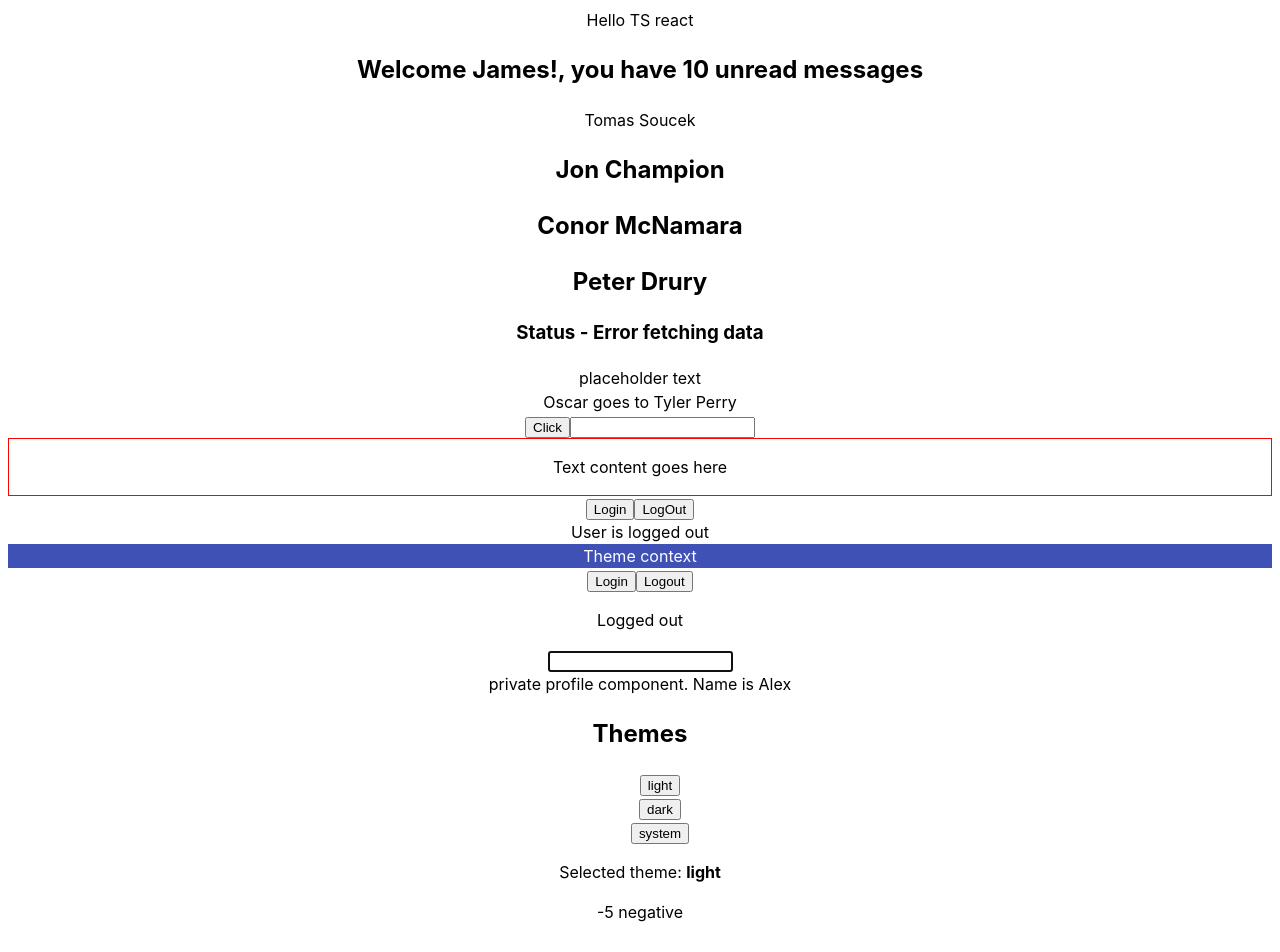
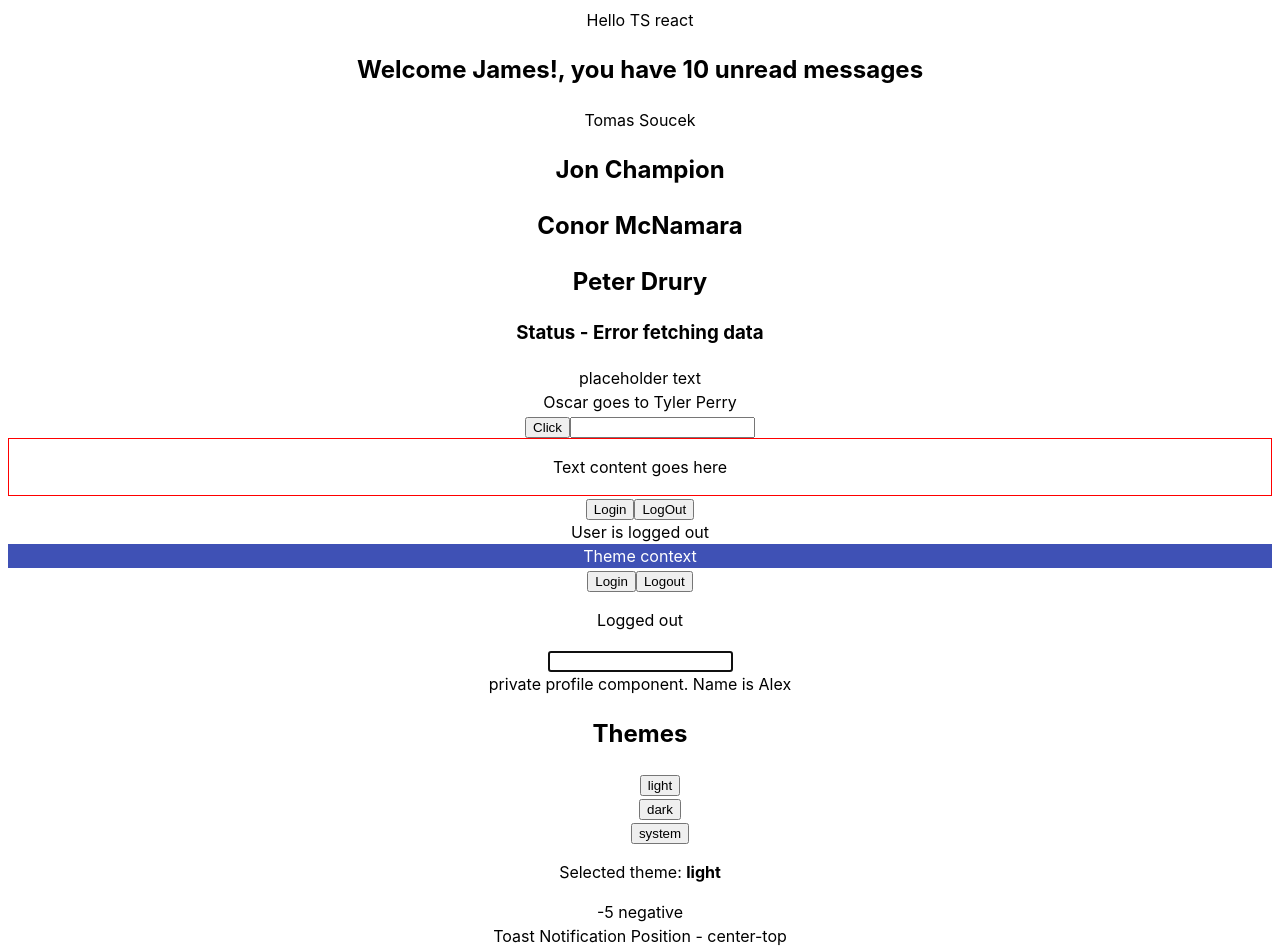
Before and after one commit to dareyOG/react-TS-vite, a React (Vite) app: page / in a window 1280 px wide. Shown: the top 952 px of the page. Built offline with nearby package versions, Linux system fonts and the light colour scheme.

Commit message:
✅template literals and Exclude

```diff
--- a/src/App.tsx
+++ b/src/App.tsx
@@ -19,6 +19,7 @@
 import LoggedIn from './components/state/LoggedIn';
 import Status from './components/Status';
 import RandomNumber from './components/restriction/RandomNumber';
+import Toast from './components/TemplateLiterals/Toast';
 
 function App() {
   const personName = { first: 'Tomas', last: 'Soucek' };
@@ -60,6 +61,7 @@
       <Private isLoggedIn={true} component={Profile} />
       <Themes />
       <RandomNumber value={-5} isNegative />
+      <Toast position="center-top" />
     </div>
   );
 }
--- /dev/null
+++ b/src/components/TemplateLiterals/Toast.tsx
@@ -0,0 +1,11 @@
+type HorizontalPosition = 'left' | 'center' | 'right';
+
+type verticalPosition = 'top' | 'center' | 'bottom';
+
+type Toastprops = {
+  position: Exclude<`${HorizontalPosition}-${verticalPosition}`, 'center-center'> | 'center';
+};
+
+export default function Toast({ position }: Toastprops) {
+  return <div>Toast Notification Position - {position}</div>;
+}
```
